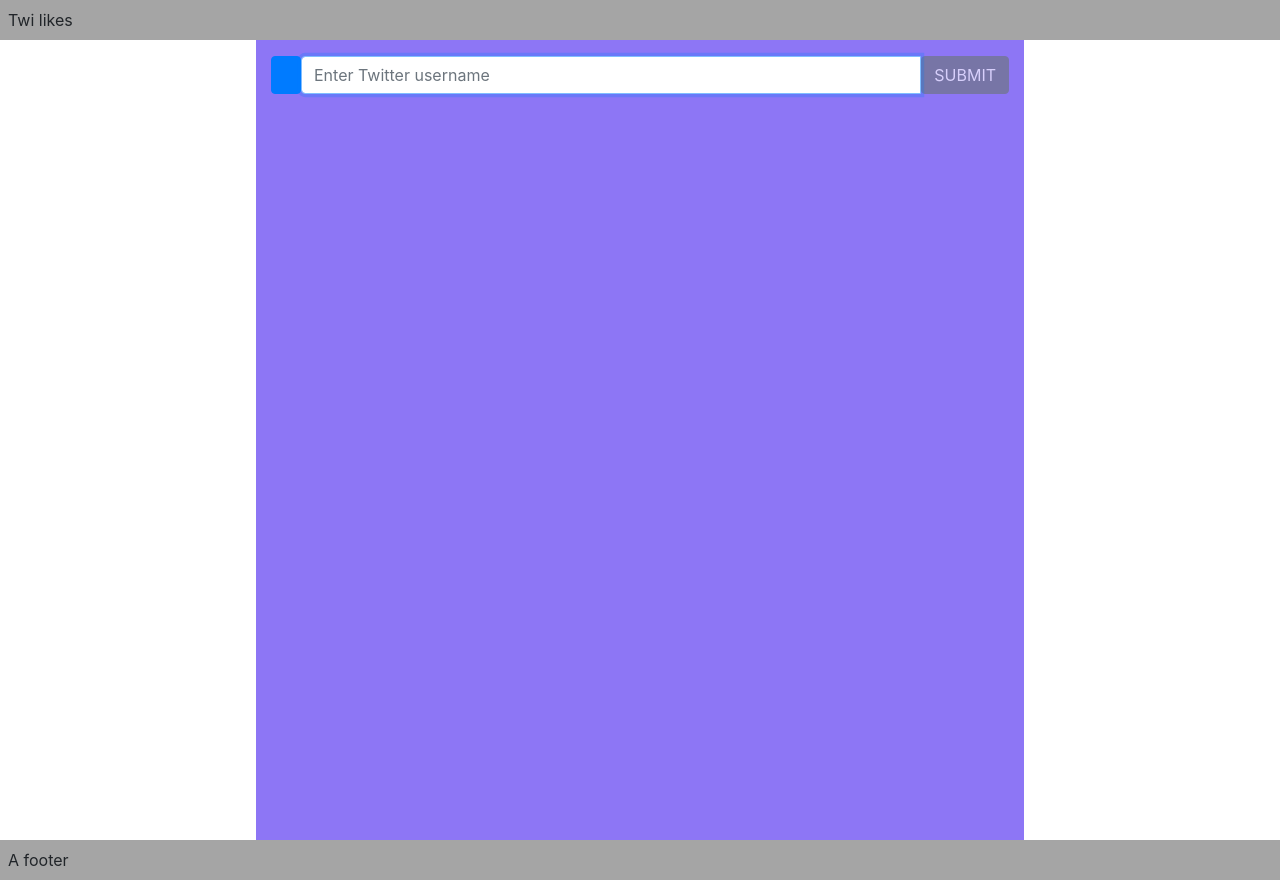
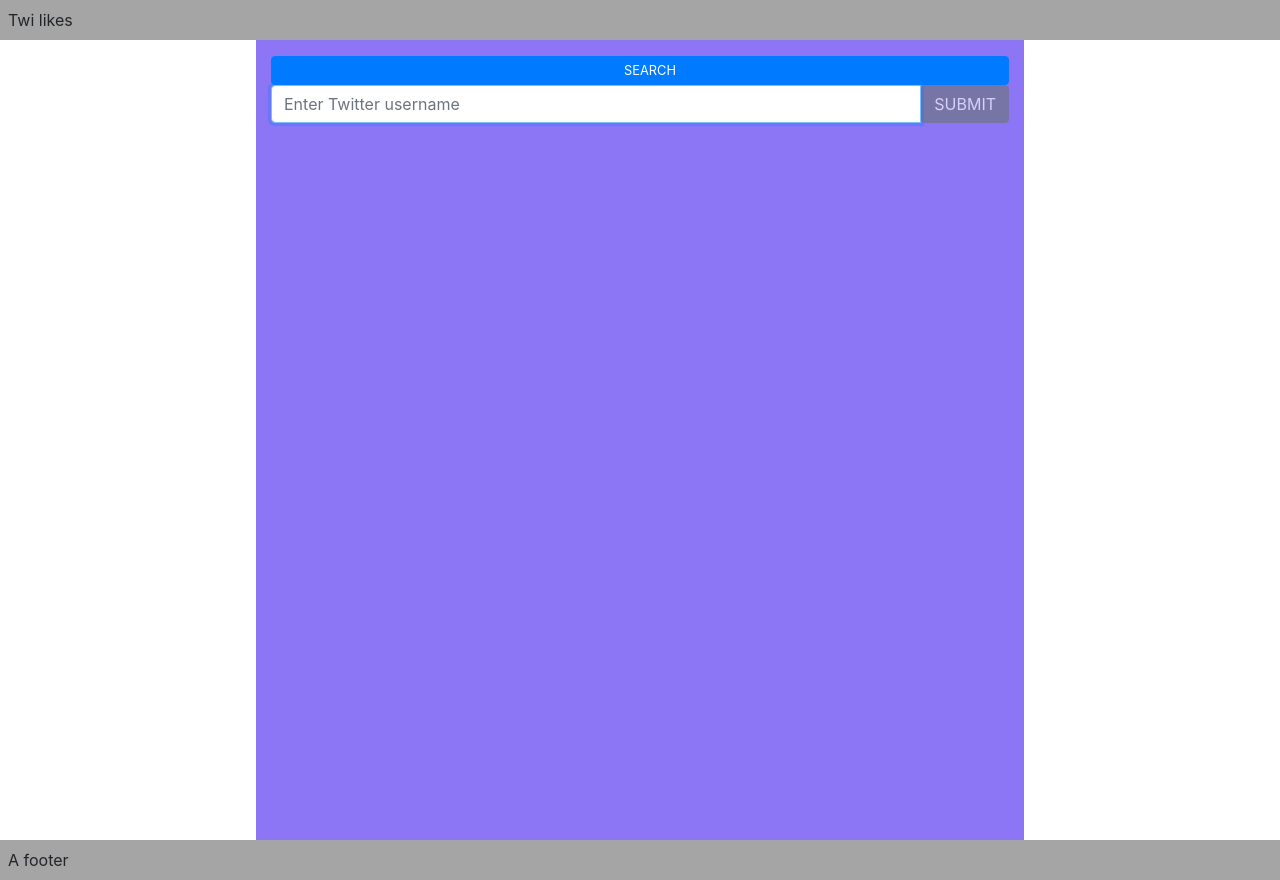
Before and after one commit to schrimy/twi-likes, a React (Create React App) app: page / in a window 1280 px wide. Built offline with nearby package versions, Linux system fonts and the light colour scheme.

Commit message:
refactor: layout of form collapse button
button to toggle collapse of form is now in a column container.
And with text to make it more obvious what it's for.

```diff
--- a/src/App.js
+++ b/src/App.js
@@ -30,7 +30,7 @@ function App(props) {
         <TwitUserForm />
         {
           user !== undefined && (
-            <div className='container d-flex flex-column shadow-sm mb-1'>
+            <div className='container d-flex flex-column shadow-sm mb-1 rounded-lg'>
               <span className='pt-3 pb-2'>Tweets liked by:</span>
               <UserInfo userData={ user } />
             </div>
--- a/src/containers/TwitUserForm.js
+++ b/src/containers/TwitUserForm.js
@@ -55,23 +55,24 @@ const TwitUserForm = (props) => {
 
     return(
         <div>
-            <div className='container d-flex flex-row pt-3'>
+            <div className='container d-flex flex-column pt-3'>
                 <button
                     id='collapseBtn'
-                    className='btn btn-primary p-1'
+                    className='btn btn-primary p-1 d-flex justify-content-center align-items-center'
                     type='button'
                     data-toggle='collapse'
                     data-target='#collapseForm'
                     aria-expanded='false'
                     aria-controls='collapseForm'
                     onClick={ () => setCollapsed(!collapsed) }>
-                        <svg className="bi d-flex align-items-center" width="20" height="20" fill="currentColor" role='img'>
+                        <svg className="bi d-flex" width="20" height="10" fill="currentColor" role='img'>
                             {
                                 collapsed
-                                    ? <use xlinkHref={ `${Icons}#chevron-compact-down` } />
+                                    ? <use xlinkHref={ `${Icons}#chevron-down` } />
                                     : <use xlinkHref={ `${Icons}#chevron-up` } />
                             }
                         </svg>
+                        <span className='text-uppercase small'>Search</span>
                 </button>
                 <div className='collapse show flex-grow-1' id='collapseForm'>
                     <form className='input-group' onSubmit={ (evt) => handleSubmit(evt, userName) }>
```
